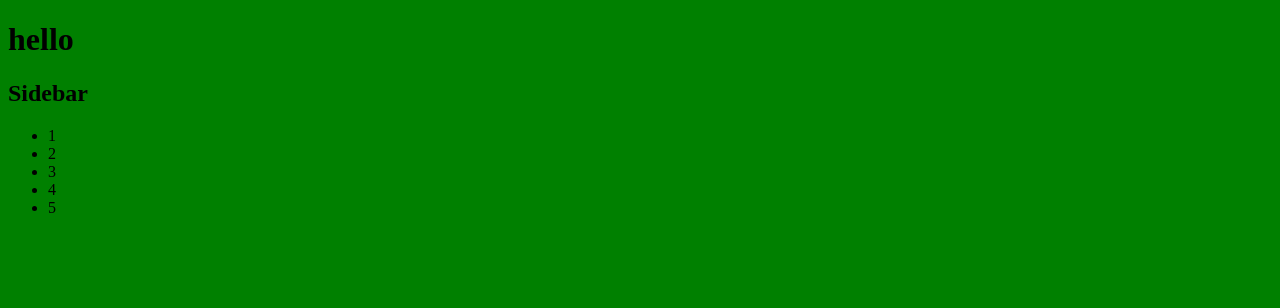
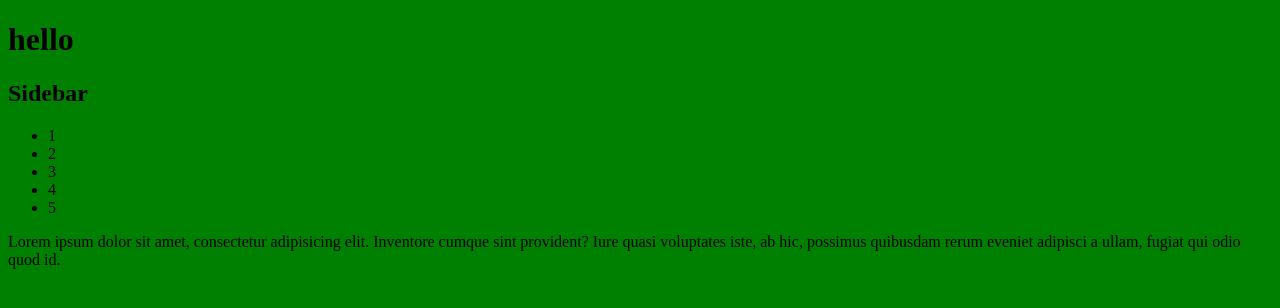
Before and after one commit to EvgeniyaVolkova/git-test, a plain HTML site: page index.html in a window 1280 px wide. Drawn offline with Linux system fonts and the light colour scheme.

Commit message:
added text

```diff
--- a/index.html
+++ b/index.html
@@ -16,7 +16,7 @@
 			<li>4</li>
 			<li>5</li>
 		</ul>
-
+<p>Lorem ipsum dolor sit amet, consectetur adipisicing elit. Inventore cumque sint provident? Iure quasi voluptates iste, ab hic, possimus quibusdam rerum eveniet adipisci a ullam, fugiat qui odio quod id.</p>
 	</aside>
 </body>
 </html>
```
